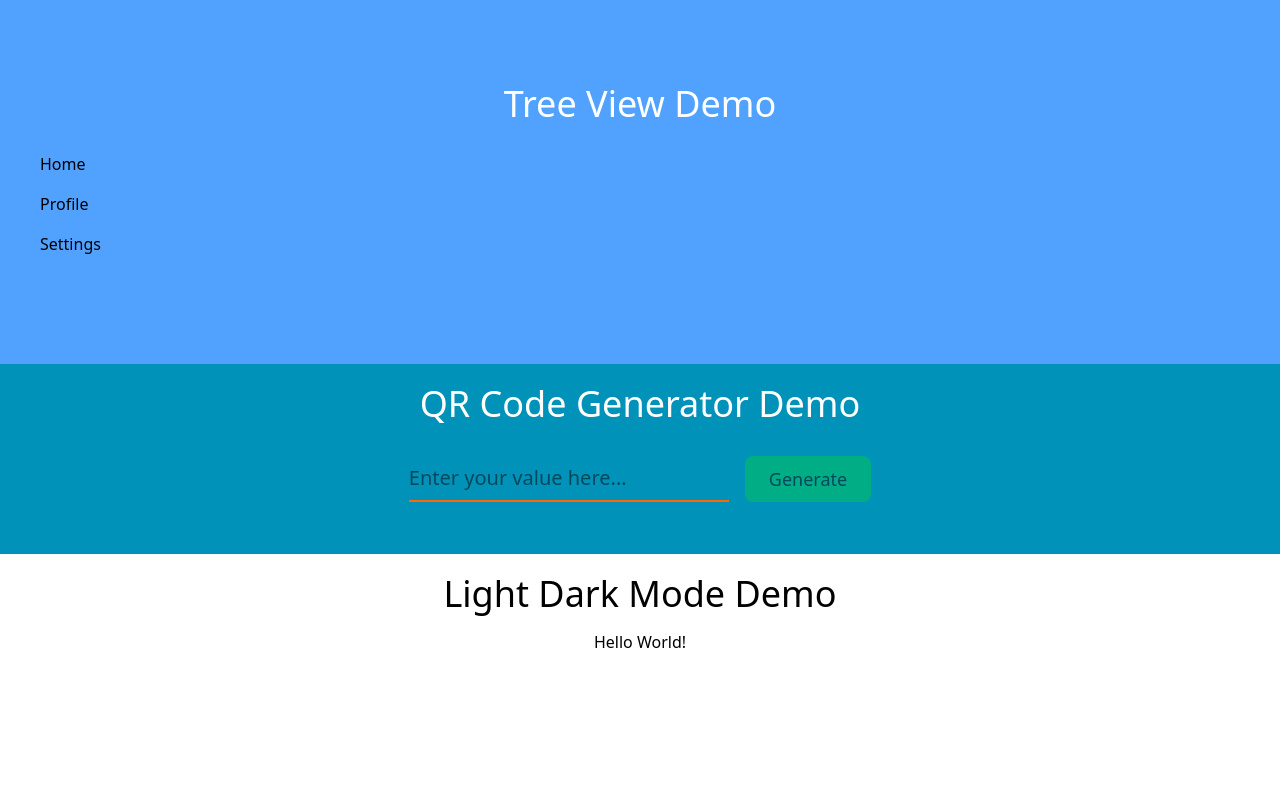
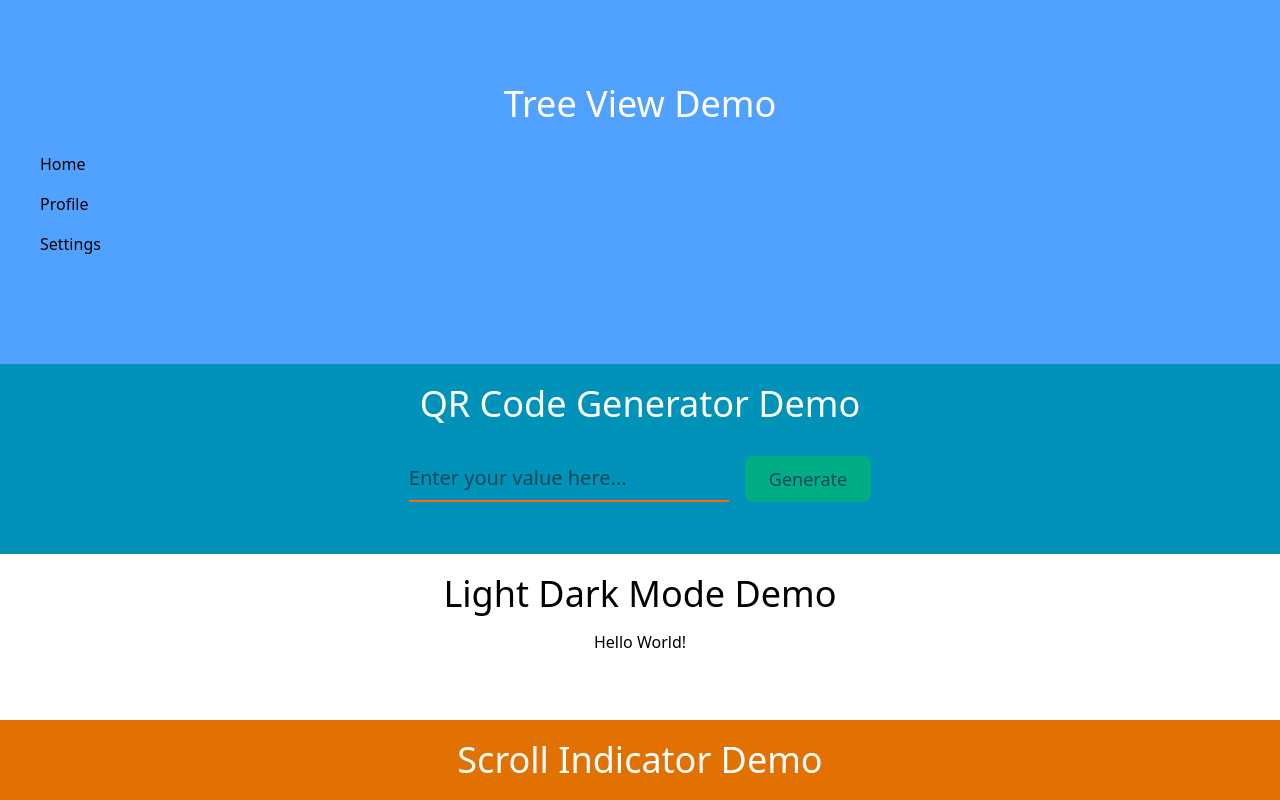
Before and after one commit to SivaKrishna6745/react-bytes, a React (Vite) app: page / in a window 1280 px wide. Shown: the part 2668-3468 px from the top of the page. Before the commit the page ends 3388 px from the top, so only its background shows below. Built offline with nearby package versions, Linux system fonts and the light colour scheme; no server answers; some icons are missing.

Commit message:
- Initialize the ScrollIndicator component. - Integrate the ScrollIndicator component into App.jsx.

```diff
--- a/src/App.jsx
+++ b/src/App.jsx
@@ -8,6 +8,7 @@ import TreeView from './components/tree-view';
 import menus from './components/tree-view/data';
 import QRCodeGenerator from './components/qr-code-generator';
 import LightDarkMode from './components/light-dark-mode';
+import ScrollIndicator from './components/scroll-indicator';
 
 const App = () => {
     return (
@@ -29,6 +30,8 @@ const App = () => {
             <QRCodeGenerator />
             {/* light dark mode component */}
             <LightDarkMode />
+            {/* scroll indicator component */}
+            <ScrollIndicator />
         </div>
     );
 };
--- /dev/null
+++ b/src/components/scroll-indicator/index.jsx
@@ -0,0 +1,11 @@
+import React from 'react';
+
+const ScrollIndicator = () => {
+    return (
+        <div className="wrapper p-5 bg-amber-600 flex flex-col gap-4 justify-center items-center">
+            <h2 className="text-4xl text-white">Scroll Indicator Demo</h2>
+        </div>
+    );
+};
+
+export default ScrollIndicator;
```
